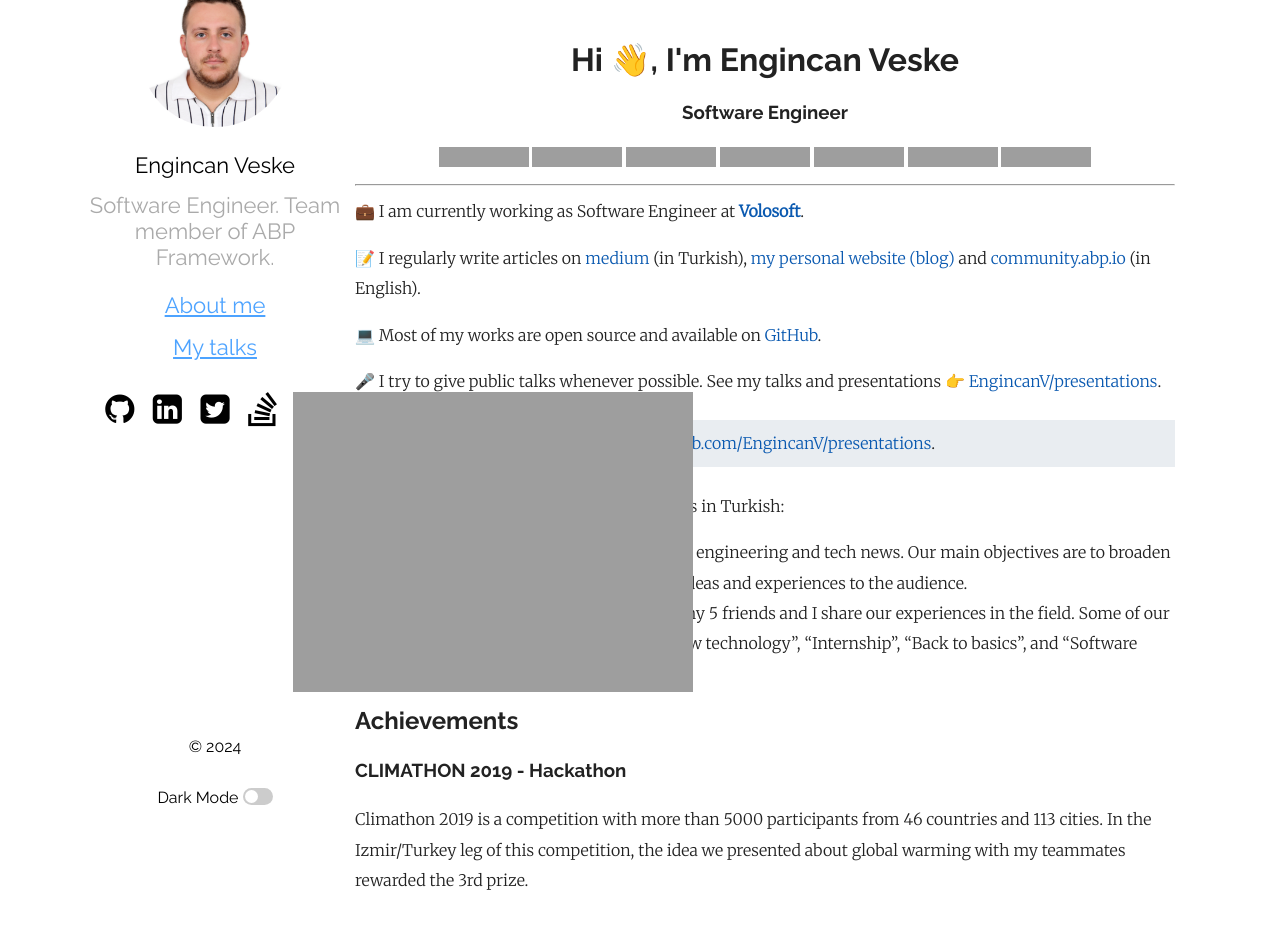
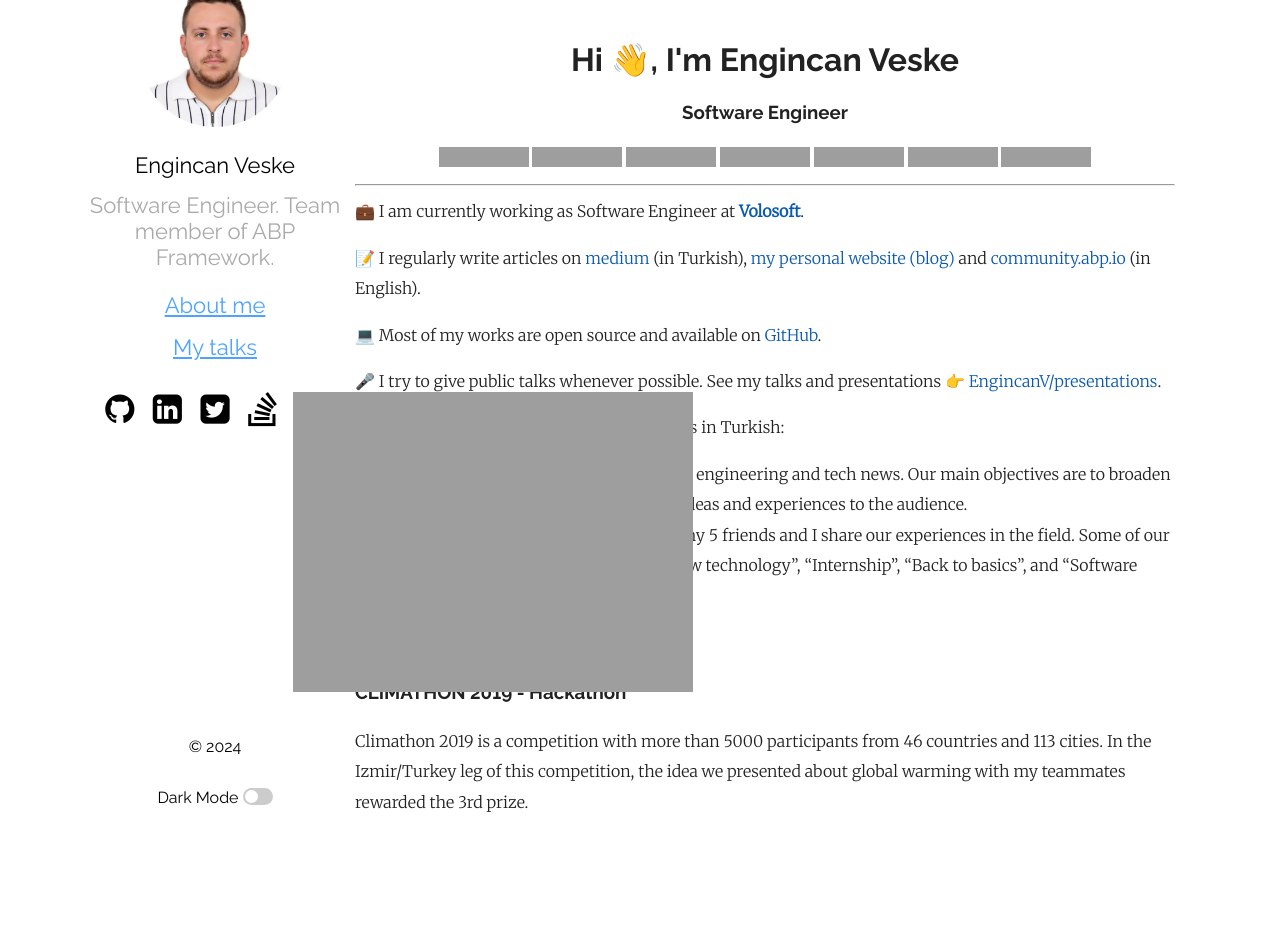
Before and after one commit to EngincanV/EngincanV.github.io, a Jekyll site: the page built from about.md, in a window 1280 px wide and 941 px high, cut to the strip 0-929 px from the top of the window. Built offline with Jekyll 4.4.1, drawn with Linux system fonts in a browser that asks for light colours; our own code applies the rules of GitHub Pages for plain Markdown files; grey boxes are pictures that could not be loaded.

Commit message:
Update about.md

```diff
--- a/about.md
+++ b/about.md
@@ -21,8 +21,6 @@
 
 🎤 I try to give public talks whenever possible. See my talks and presentations 👉 [EngincanV/presentations](https://github.com/EngincanV/presentations).
 
-> For my other public talks see: [https://github.com/EngincanV/presentations](https://github.com/EngincanV/presentations).
-
 🎙️ Also, I broadcast podcasts with my friends in Turkish:
 
 * [dotcode](https://open.spotify.com/show/2a4W8oDAGxqr4pDUnb2K4H): We mainly talk about software engineering and tech news.  Our main objectives are to broaden our knowledge and communicate our ideas and experiences to the audience.
```
